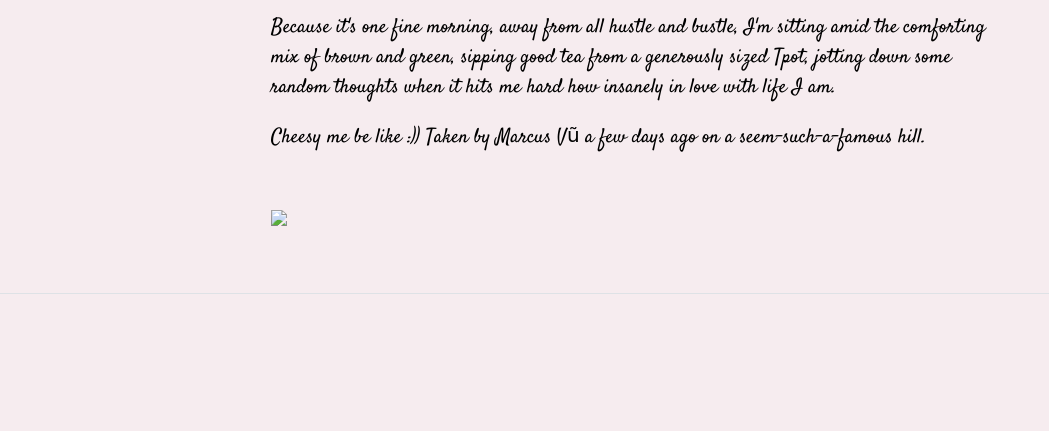
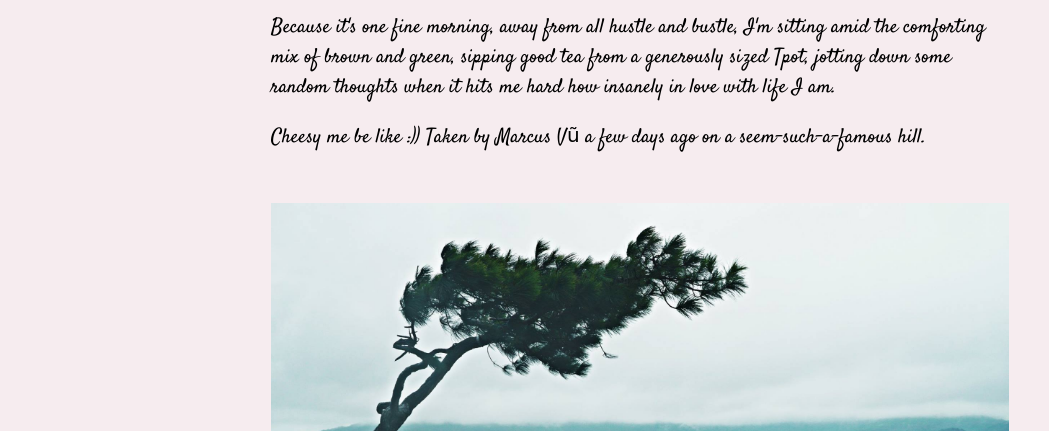
Before and after one commit to andyvn/Asm-2_Personal-Blog-with-Bootstrap, a plain HTML site: page blog.html in a window 1280 px wide. Shown: the part 227-658 px from the top of the page, without its empty margins (0-1049 px from the left). Drawn offline with nearby package versions, Linux system fonts and the light colour scheme; files whose address does not match are found by name.

Commit message:
fix .img

```diff
--- a/blog.html
+++ b/blog.html
@@ -33,7 +33,7 @@
 
                 <p>Cheesy me be like :)) Taken by Marcus Vũ a few days ago on a seem-such-a-famous hill. </p>
                 <br/>
-                <img src="/Users/andy/Desktop/Web Dev Bootcamp/Lulu's web demo/img/blogpost.jpg" width="100%">
+                <img src="./img/blogpost.jpg" width="100%">
 
         </div>
 
```
Also changed, not shown: index.html (+1 -1 lines).
